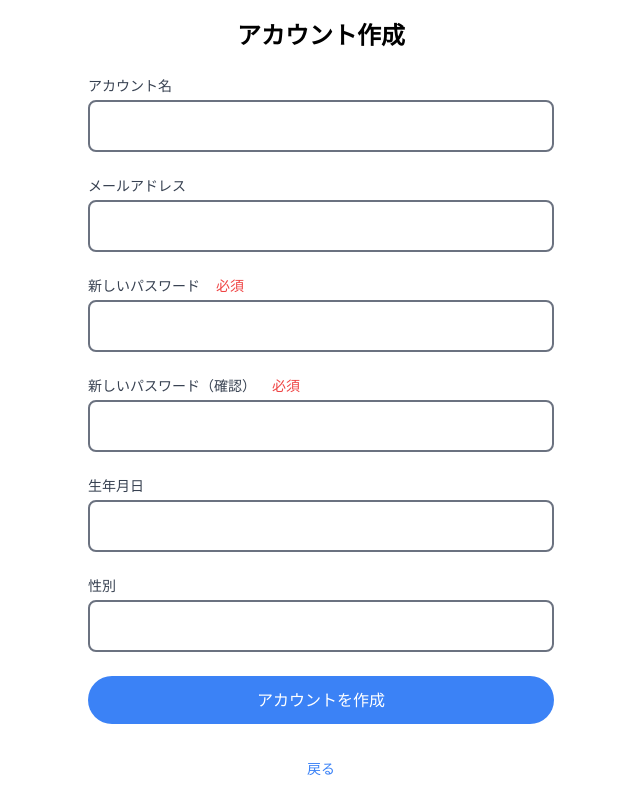
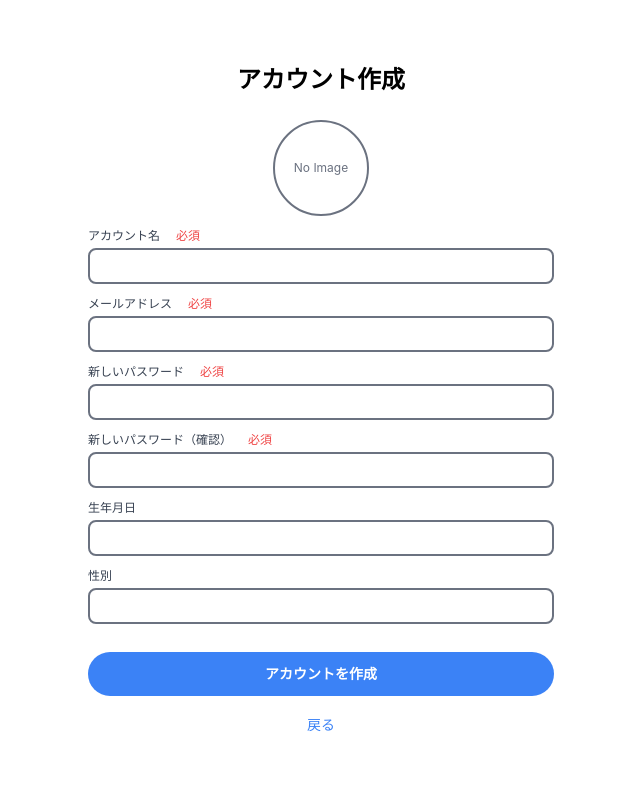
Before and after one commit to satou0515/react-django-app, a React (Create React App) app in the folder frontend/: page /register in a window 1280 px wide. Shown: the whole page, without its empty margins (319-959 px from the left). Built offline with nearby package versions, Linux system fonts and the light colour scheme.

Commit message:
ログイン周りの画面UI修正

```diff
--- a/frontend/src/page/auth/ForgetPassword.js
+++ b/frontend/src/page/auth/ForgetPassword.js
@@ -31,40 +31,40 @@ const ForgetPassword = () => {
           <div className="h-full max-w-[850px] flex-grow mx-24 px-24">
             <div className="h-full flex flex-col justify-center mx-24">
               <h2 className="text-2xl font-bold text-center">パスワード再設定</h2>
-              <form className="w-full space-y-6 py-4" onSubmit={handleSubmit} noValidate>
+              <form className="w-full space-y-3 py-4 text-xs" onSubmit={handleSubmit} noValidate>
                 <div>
-                  <label className="block text-sm font-medium text-gray-700">メールアドレス</label>
+                  <label className="block font-medium text-gray-700">メールアドレス</label>
                   <input
                     id='email'
                     name='email'
                     type='email'
                     value={email}
                     onChange={(e) => setEmail(e.target.value)}
-                    className="w-full p-3 mt-1 border-2 border-gray-500 rounded-lg foucus:outline-none foucus:border-blue-300"
+                    className="w-full p-2 mt-1 border-2 border-gray-500 rounded-lg foucus:outline-none foucus:border-blue-300"
                     required
                   />
                 </div>
                 <div>
-                  <label className="block text-sm font-medium text-gray-700">新しいパスワード<span className='pl-4 text-red-500'>必須</span></label>
+                  <label className="block font-medium text-gray-700">新しいパスワード<span className='pl-4 text-red-500'>必須</span></label>
                   <input
                     id='password'
                     name='password'
                     type='password'
                     value={password}
                     onChange={(e) => setPassword(e.target.value)}
-                    className="w-full p-3 mt-1 border-2 border-gray-500 rounded-lg foucus:outline-none foucus:border-blue-300"
+                    className="w-full p-2 mt-1 border-2 border-gray-500 rounded-lg foucus:outline-none foucus:border-blue-300"
                     required
                   />
                 </div>
                 <div>
-                  <label className="block text-sm font-medium text-gray-700">新しいパスワード（確認）<span className='pl-4 text-red-500'>必須</span></label>
+                  <label className="block font-medium text-gray-700">新しいパスワード（確認）<span className='pl-4 text-red-500'>必須</span></label>
                   <input
                     id='validPassword'
                     name='validPassword'
                     type='validPassword'
                     value={validPassword}
                     onChange={(e) => setValidPassword(e.target.value)}
-                    className="w-full p-3 mt-1 border-2 border-gray-500 rounded-lg foucus:outline-none foucus:border-blue-300"
+                    className="w-full p-2 mt-1 border-2 border-gray-500 rounded-lg foucus:outline-none foucus:border-blue-300"
                     required
                   />
                 </div>
--- a/frontend/src/page/auth/Login.js
+++ b/frontend/src/page/auth/Login.js
@@ -41,9 +41,9 @@ const Login = (props) => {
           <div className="h-full max-w-[850px] flex-grow mx-24 px-24">
             <div className="h-full flex flex-col justify-center mx-24">
               <h2 className="text-2xl font-bold text-center">ログイン</h2>
-              <form className="w-full space-y-6 py-4">
+              <form className="w-full space-y-3 py-4 text-xs">
                 <div className="mt-2">
-                  <label className="block text-sm font-medium text-gray-700">
+                  <label className="block font-medium text-gray-700">
                     アカウント名／メールアドレス<span className="pl-4 text-red-500">必須</span>
                   </label>
                   <input
@@ -53,11 +53,11 @@ const Login = (props) => {
                     value={email}
                     onChange={handleEmailChange}
                     required
-                    className="w-full p-3 mt-1 border-2 border-gray-500 rounded-lg foucus:outline-none foucus:border-blue-300"
+                    className="w-full p-2 mt-1 border-2 border-gray-500 rounded-lg foucus:outline-none foucus:border-blue-300"
                   />
                 </div>
                 <div className="mt-2">
-                  <label className="block text-sm font-midium text-gray-700">
+                  <label className="block font-midium text-gray-700">
                     パスワード<span className="pl-4 text-red-500">必須</span>
                   </label>
                   <input
@@ -67,14 +67,14 @@ const Login = (props) => {
                     value={password}
                     onChange={handlePasswordChange}
                     required
-                    className="w-full p-3 mt-1 border-2 border-gray-500 rounded-lg foucus:outline-none foucus:border-blue-300"
+                    className="w-full p-2 mt-1 border-2 border-gray-500 rounded-lg foucus:outline-none foucus:border-blue-300"
                   />
                 </div>
-                <div className="mt-8">
+                <div>
                   <button
                     type="submit"
                     onClick={handleSubmit}
-                    className="w-full py-3 text-white bg-blue-500 rounded-full hover:bg-blue-700"
+                    className="w-full mt-4 py-3 text-white bg-blue-500 rounded-full hover:bg-blue-700"
                   >
                     ログイン
                   </button>
--- a/frontend/src/page/auth/Register.js
+++ b/frontend/src/page/auth/Register.js
@@ -2,6 +2,8 @@ import React, { useState } from 'react'
 import { Container } from "@mui/material";
 
 const Register = (props) => {
+  const [avatar, setAvatar] = useState(null);
+  const [avatarPreview, setAvatarPreview] = useState(''); // プレビュー用
   const [name, setName] = useState('');
   const [email, setEmail] = useState('');
   const [password, setPassword] = useState('');
@@ -9,20 +11,46 @@ const Register = (props) => {
   const [birthday, setBirthday] = useState('');
   const [sex, setSex] = useState('');
 
+  const handleAvatarChange = (e) => {
+    const file = e.target.files[0];
+    if (file) {
+      setAvatar(file);
+      setAvatarPreview(URL.createObjectURL(file)); // プレビュー用URLを設定
+    }
+  };
+
   const handleSubmit = async(e) => {
     e.preventDefault();
 
     const emailInput = document.getElementById('email');
     // バリデーションチェック
+    if (password !== validPassword) {
+      console.log('Error: Passwords do not match');
+      return;
+    }
     if(!emailInput.checkVisibility()) {
       console.log('Error: ', emailInput.validationMessage);
     }else {
-      try {
-        // const response = await axios.post(`${apiUrl}/api/authentication/forget-password/`, { email });
-        console.log('成功！');
-      }catch(error) {
-        console.log('Error: ', error);
-      }
+      return;
+    }
+
+    // FormDataオブジェクトを作成して画像ファイルと他のデータを追加
+    const formData = new FormData();
+    formData.append('avatar', avatar); // 画像ファイルを追加
+    formData.append('name', name);
+    formData.append('email', email);
+    formData.append('password', password);
+    formData.append('birthday', birthday);
+    formData.append('sex', sex);
+    try {
+      // const response = await axios.post(`${apiUrl}/api/authentication/forget-password/`, formData, {
+      //   headers: {
+      //     'Content-Type': 'multipart/form-data',
+      //   },
+      // });
+      console.log('成功！');
+    }catch(error) {
+      console.log('Error: ', error);
     }
   }
 
@@ -33,90 +61,112 @@ const Register = (props) => {
           <div className="h-full max-w-[850px] flex-grow mx-24 px-24">
             <div className="h-full flex flex-col justify-center mx-24">
             <h2 className="text-2xl font-bold text-center">アカウント作成</h2>
-              <form className="w-full space-y-6 py-4" onSubmit={handleSubmit} noValidate>
+              <form className="w-full space-y-3 py-4 text-xs" onSubmit={handleSubmit} noValidate>
+                <div className='mt-2 flex justify-center relative'>
+                  <input
+                    id='avatar'
+                    name='avatar'
+                    type='file'
+                    accept='image/*'
+                    onChange={handleAvatarChange}
+                    className="absolute opacity-0 w-24 h-24 rounded-full cursor-pointer"
+                    required
+                  />
+                  {avatarPreview ? (
+                    <img
+                      src={avatarPreview}
+                      alt="Avatar Preview"
+                      className="w-24 h-24 rounded-full border-2 border-gray-500 object-cover"
+                    />
+                  ) : (
+                    <div className="w-24 h-24 rounded-full border-2 border-gray-500 flex items-center justify-center text-gray-500">
+                      No Image
+                    </div>
+                  )}
+                </div>
                 <div className='mt-2'>
-                  <label className="block text-sm font-medium text-gray-700">アカウント名</label>
+                  <label className="block font-medium text-gray-700">アカウント名<span className='pl-4 text-red-500'>必須</span></label>
                   <input
                     id='name'
                     name='name'
                     type='text'
                     value={name}
                     onChange={(e) => setName(e.target.value)}
-                    className="w-full p-3 mt-1 border-2 border-gray-500 rounded-lg foucus:outline-none foucus:border-blue-300"
+                    className="w-full p-2 mt-1 border-2 border-gray-500 rounded-lg foucus:outline-none foucus:border-blue-300"
                     required
                   />
                 </div>
                 <div>
-                  <label className="block text-sm font-medium text-gray-700">メールアドレス</label>
+                  <label className="block font-medium text-gray-700">メールアドレス<span className='pl-4 text-red-500'>必須</span></label>
                   <input
                     id='email'
                     name='email'
                     type='email'
                     value={email}
                     onChange={(e) => setEmail(e.target.value)}
-                    className="w-full p-3 mt-1 border-2 border-gray-500 rounded-lg foucus:outline-none foucus:border-blue-300"
+                    className="w-full p-2 mt-1 border-2 border-gray-500 rounded-lg foucus:outline-none foucus:border-blue-300"
                     required
                   />
                 </div>
                 <div>
-                  <label className="block text-sm font-medium text-gray-700">新しいパスワード<span className='pl-4 text-red-500'>必須</span></label>
+                  <label className="block font-medium text-gray-700">新しいパスワード<span className='pl-4 text-red-500'>必須</span></label>
                   <input
                     id='password'
                     name='password'
                     type='password'
                     value={password}
                     onChange={(e) => setPassword(e.target.value)}
-                    className="w-full p-3 mt-1 border-2 border-gray-500 rounded-lg foucus:outline-none foucus:border-blue-300"
+                    className="w-full p-2 mt-1 border-2 border-gray-500 rounded-lg foucus:outline-none foucus:border-blue-300"
                     required
                   />
                 </div>
                 <div>
-                  <label className="block text-sm font-medium text-gray-700">新しいパスワード（確認）<span className='pl-4 text-red-500'>必須</span></label>
+                  <label className="block font-medium text-gray-700">新しいパスワード（確認）<span className='pl-4 text-red-500'>必須</span></label>
                   <input
                     id='validPassword'
                     name='validPassword'
                     type='validPassword'
                     value={validPassword}
                     onChange={(e) => setValidPassword(e.target.value)}
-                    className="w-full p-3 mt-1 border-2 border-gray-500 rounded-lg foucus:outline-none foucus:border-blue-300"
+                    className="w-full p-2 mt-1 border-2 border-gray-500 rounded-lg foucus:outline-none foucus:border-blue-300"
                     required
                   />
                 </div>
                 <div>
-                  <label className="block text-sm font-medium text-gray-700">生年月日</label>
+                  <label className="block font-medium text-gray-700">生年月日</label>
                   <input
                     id='birthday'
                     name='birthday'
                     type='text'
                     value={birthday}
                     onChange={(e) => setBirthday(e.target.value)}
-                    className="w-full p-3 mt-1 border-2 border-gray-500 rounded-lg foucus:outline-none foucus:border-blue-300"
+                    className="w-full p-2 mt-1 border-2 border-gray-500 rounded-lg foucus:outline-none foucus:border-blue-300"
                     required
                   />
                 </div>
                 <div>
-                  <label className="block text-sm font-medium text-gray-700">性別</label>
+                  <label className="block font-medium text-gray-700">性別</label>
                   <input
                     id='sex'
                     name='sex'
                     type='text'
                     value={sex}
                     onChange={(e) => setSex(e.target.value)}
-                    className="w-full p-3 mt-1 border-2 border-gray-500 rounded-lg foucus:outline-none foucus:border-blue-300"
+                    className="w-full p-2 mt-1 border-2 border-gray-500 rounded-lg foucus:outline-none foucus:border-blue-300"
                     required
                   />
                 </div>
-                <div className="mt-8">
+                <div>
                   <button
                     type="submit"
                     onClick={handleSubmit}
-                    className="w-full py-3 text-white bg-blue-500 rounded-full hover:bg-blue-700"
+                    className="w-full mt-4 py-3 font-bold text-sm text-white bg-blue-500 rounded-full hover:bg-blue-700"
                   >
                     アカウントを作成
                   </button>
                 </div>
               </form>
-              <div className="mt-4 text-center">
+              <div className="text-center">
                 <a href="/login" className="text-sm text-blue-500 under-line">戻る</a>
               </div>
             </div>
```
